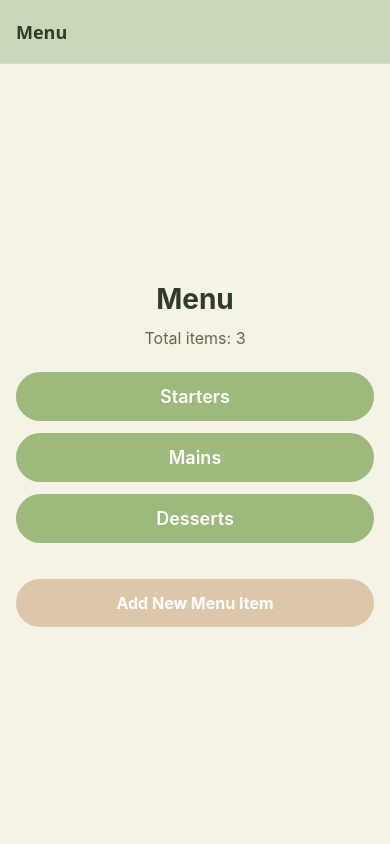
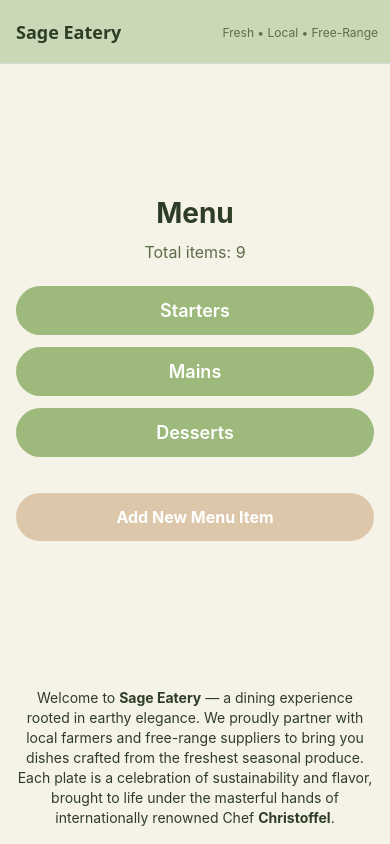
Before and after one commit to VCCT-MAST5112-2025-G2/my-menu-app, a React Native app: screen / in a window 390 px wide. Built offline with nearby package versions, Linux system fonts and the light colour scheme.

Commit message:
Enhance App component with introductory text and updated navigation; add image URIs to sample menu items. FInal commit

```diff
--- a/App.tsx
+++ b/App.tsx
@@ -1,5 +1,5 @@
 import React from 'react';
-import { Alert, StatusBar } from 'react-native';
+import { Alert, StatusBar, View, Text, StyleSheet } from 'react-native';
 import { NavigationContainer } from '@react-navigation/native';
 import { createNativeStackNavigator } from '@react-navigation/native-stack';
 import Colors from './assets/Theme/Colors';
@@ -35,13 +35,19 @@ export const MenuContext = React.createContext<MenuContextValue | undefined>(und
 const Stack = createNativeStackNavigator();
 const genId = () => `${Date.now()}-${Math.floor(Math.random() * 10000)}`;
 
-export default function App() {
 const sampleData: MenuItem[] = [
-    { id: genId(), name: 'Bruschetta', description: 'Tomato, basil, olive oil, sourdough', course: 'Starters', price: 55 },
-    { id: genId(), name: 'Herb-Roasted Chicken', description: 'Served with seasonal vegetables', course: 'Mains', price: 140 },
-    { id: genId(), name: 'Panna Cotta', description: 'Vanilla cream with berry coulis', course: 'Desserts', price: 60 },
+  { id: genId(), name: 'Bruschetta', description: 'Tomato, basil, olive oil, sourdough', course: 'Starters', price: 55, imageUri: 'https://via.placeholder.com/400x300.png?text=Bruschetta' },
+  { id: genId(), name: 'Caesar Salad', description: 'Romaine, croutons, parmesan, Caesar dressing', course: 'Starters', price: 65, imageUri: 'https://via.placeholder.com/400x300.png?text=Caesar+Salad' },
+  { id: genId(), name: 'Vegan Kebabs', description: 'Grilled vegetable skewers with dipping sauce', course: 'Starters', price: 40, imageUri: 'https://via.placeholder.com/400x300.png?text=Vegan+Kebabs' },
+  { id: genId(), name: 'Grilled Salmon', description: 'Served with lemon butter sauce and asparagus', course: 'Mains', price: 150, imageUri: 'https://via.placeholder.com/400x300.png?text=Grilled+Salmon' },
+  { id: genId(), name: 'Spaghetti Carbonara', description: 'Classic Italian pasta with pancetta and creamy sauce', course: 'Mains', price: 200, imageUri: 'https://via.placeholder.com/400x300.png?text=Carbonara' },
+  { id: genId(), name: 'Herb-Roasted Chicken', description: 'Served with seasonal vegetables', course: 'Mains', price: 140, imageUri: 'https://via.placeholder.com/400x300.png?text=Roasted+Chicken' },
+  { id: genId(), name: 'Panna Cotta', description: 'Vanilla cream with berry coulis', course: 'Desserts', price: 60, imageUri: 'https://via.placeholder.com/400x300.png?text=Panna+Cotta' },
+  { id: genId(), name: 'Chocolate Lava Cake', description: 'Warm chocolate cake with molten center', course: 'Desserts', price: 70, imageUri: 'https://via.placeholder.com/400x300.png?text=Lava+Cake' },
+  { id: genId(), name: 'Fruit Tart', description: 'Seasonal fruits with custard in a pastry shell', course: 'Desserts', price: 65, imageUri: 'https://via.placeholder.com/400x300.png?text=Fruit+Tart' },
 ];
 
+export default function App() {
   const [menuItems, setMenuItems] = React.useState<MenuItem[]>(sampleData);
   const courses: Course[] = ['Starters', 'Mains', 'Desserts'];
 
@@ -50,21 +56,14 @@ export default function App() {
     setMenuItems(prev => [...prev, newItem]);
   };
 
-  const removeMenuItem = (id: string) =>
-    setMenuItems(prev => prev.filter(i => i.id !== id));
-
+  const removeMenuItem = (id: string) => setMenuItems(prev => prev.filter(i => i.id !== id));
 
   const handleRemove = (id: string) => {
     Alert.alert('Remove item', 'Are you sure you want to remove this item?', [
       { text: 'Cancel', style: 'cancel' },
-    {
-      text: 'Remove',
-      style: 'destructive',
-      onPress: () => contextValue.removeMenuItem(id),
-    },
+      { text: 'Remove', style: 'destructive', onPress: () => removeMenuItem(id) },
     ]);
   };
-
 
   const getTotalItems = () => menuItems.length;
 
@@ -74,7 +73,9 @@ export default function App() {
     const result: Record<Course, number> = { Starters: 0, Mains: 0, Desserts: 0 };
     courses.forEach(c => {
       const list = menuItems.filter(i => i.course === c);
-      result[c] = list.length ? parseFloat((list.reduce((sum, it) => sum + it.price, 0) / list.length).toFixed(2)) : 0;
+      result[c] = list.length
+        ? parseFloat((list.reduce((sum, it) => sum + it.price, 0) / list.length).toFixed(2))
+        : 0;
     });
     return result;
   };
@@ -89,6 +90,22 @@ export default function App() {
     getAveragePriceByCourse,
   };
 
+  // place this above the return()
+  const HomeWithIntro = (props: any) => (
+    <>
+      <Home {...props} />
+      <View style={styles.introContainer}>
+        <Text style={styles.introText}>
+          Welcome to <Text style={{ fontWeight: '700' }}>Sage Eatery</Text> — a dining experience
+          rooted in earthy elegance. We proudly partner with local farmers and free-range
+          suppliers to bring you dishes crafted from the freshest seasonal produce. Each plate is
+          a celebration of sustainability and flavor, brought to life under the masterful hands of
+          internationally renowned Chef <Text style={{ fontWeight: '700' }}>Christoffel</Text>.
+        </Text>
+      </View>
+    </>
+  );
+
   return (
     <MenuContext.Provider value={contextValue}>
       <StatusBar barStyle="dark-content" backgroundColor={Colors.background} />
@@ -102,7 +119,21 @@ export default function App() {
             contentStyle: { backgroundColor: Colors.background },
           }}
         >
-          <Stack.Screen name="Home" component={Home} options={{ title: 'Menu' }} />
+          {/* Updated app title */}
+          <Stack.Screen
+            name="Home"
+            component={HomeWithIntro}
+            options={{
+              title: 'Sage Eatery',
+              headerRight: () => (
+                <View style={{ paddingHorizontal: 12 }}>
+                  <Text style={{ fontSize: 12, color: Colors.textSecondary }}>
+                    Fresh • Local • Free-Range
+                  </Text>
+                </View>
+              ),
+            }}
+          />
           <Stack.Screen name="Starters" component={Starters} options={{ title: 'Starters' }} />
           <Stack.Screen name="MainCourse" component={MainCourse} options={{ title: 'Main Course' }} />
           <Stack.Screen name="Desserts" component={Desserts} options={{ title: 'Desserts' }} />
@@ -112,3 +143,21 @@ export default function App() {
     </MenuContext.Provider>
   );
 }
+
+const styles = StyleSheet.create({
+  container: {
+    flex: 1,
+    justifyContent: 'center',
+    alignItems: 'center',
+  },
+  introContainer: {
+    padding: 16,
+    backgroundColor: Colors.background,
+  },
+  introText: {
+    fontSize: 14,
+    color: Colors.textPrimary,
+    textAlign: 'center',
+    lineHeight: 20,
+  },
+});
```
Lines whose indentation alone changed are shown as unchanged.
